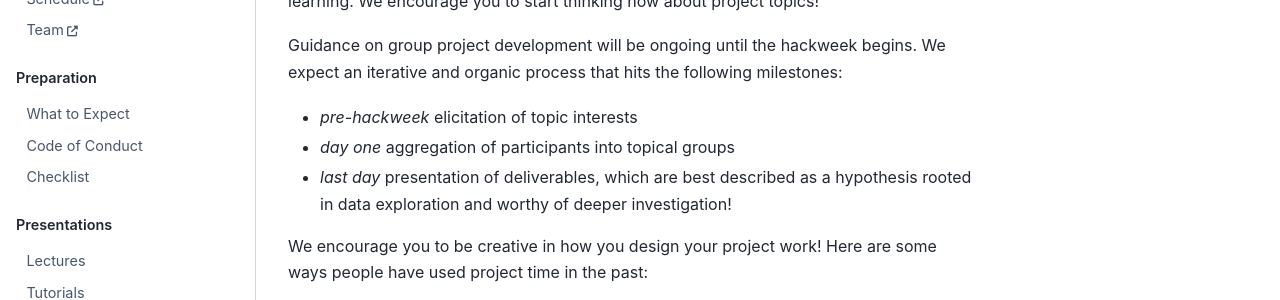
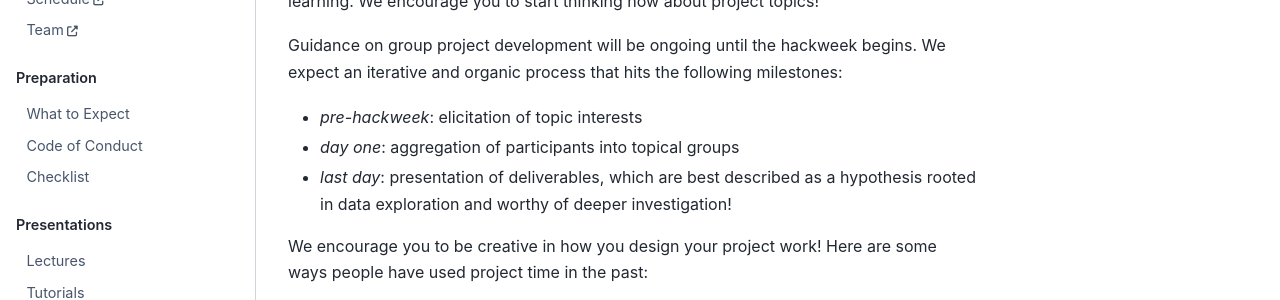
Before and after one commit to PACEHackWeek/pace-2025, a Jupyter Book: the page built from book/projects/overview.md, in a window 1280 px wide and 1268 px high. Shown: the part 248-548 px from the top of the window. Built offline with Jupyter Book 1.0.4 settings and Sphinx 7.4.7 and the Sphinx Book theme 1.1.4, drawn with Linux system fonts in a browser that asks for light colours.

Commit message:
punctuation

```diff
--- a/book/projects/overview.md
+++ b/book/projects/overview.md
@@ -7,9 +7,9 @@ We encourage you to start thinking now about project topics!
 Guidance on group project development will be ongoing until the hackweek begins.
 We expect an iterative and organic process that hits the following milestones:
 
-* *pre-hackweek* elicitation of topic interests
-* *day one* aggregation of participants into topical groups
-* *last day* presentation of deliverables, which are best described as a hypothesis rooted in data exploration and worthy of deeper investigation!
+* *pre-hackweek*: elicitation of topic interests
+* *day one*: aggregation of participants into topical groups
+* *last day*: presentation of deliverables, which are best described as a hypothesis rooted in data exploration and worthy of deeper investigation!
 
 We encourage you to be creative in how you design your project work! Here are some ways people have used project time in the past:
 
```
